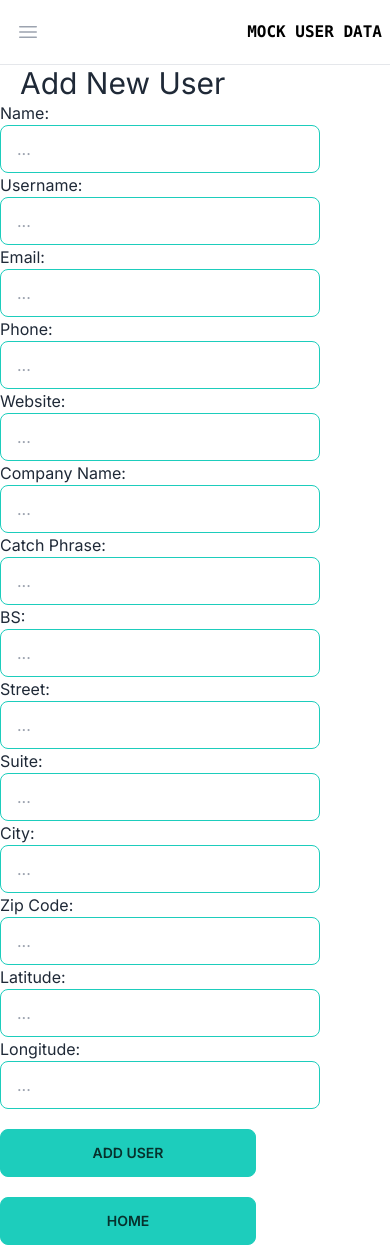
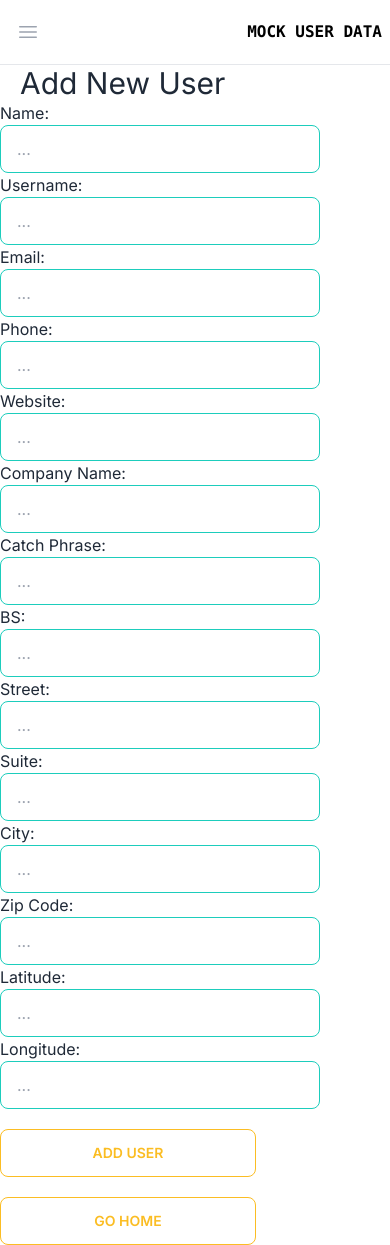
Before and after one commit to mig-gonz/usersAPIFrontend, a Next.js app: page /adduser in a window 390 px wide. Built offline with nearby package versions, Linux system fonts and the light colour scheme.

Commit message:
styled addUser page to be responsive, fixed grid layout. styled update page

```diff
--- a/app/adduser/page.tsx
+++ b/app/adduser/page.tsx
@@ -101,12 +101,13 @@ const AddUser = () => {
   return (
     <div>
       <h1 className="text-3xl ml-5">Add New User</h1>
-      {/*  //  108  md:flex justify-center */}
-      <div className="md:flex md:space-x-4 md:ml-5">
-        <form onSubmit={handleSubmit}>
+      <div className="">
+        <form
+          onSubmit={handleSubmit}
+          className="grid grid-cols-1 md:grid-cols-3 md:ml-10"
+        >
           {/* First set of 3 */}
-          {/* // 111 flex items-center space-x-3 space-y-6 */}
-          <div className="grid md:flex md:space-x-3 md:items-center">
+          <div className=" grid grid-cols-1">
             <label htmlFor="name">Name:</label>
             <input
               type="text"
@@ -143,8 +144,7 @@ const AddUser = () => {
           </div>
 
           {/* second set */}
-          {/* flex space-y-6  space-x-3 items-center */}
-          <div className="grid md:flex  md:items-center md:space-x-3 md:space-y-5">
+          <div className="   grid grid-cols-1">
             <label htmlFor="phone">Phone:</label>
             <input
               type="tel"
@@ -180,8 +180,7 @@ const AddUser = () => {
           </div>
 
           {/* third set */}
-          {/* flex space-y-6 space-x-3 items-center */}
-          <div className="grid md:flex md:items-center md:space-x-3 md:space-y-5">
+          <div className="   grid grid-cols-1">
             <label htmlFor="catch_phrase">Catch Phrase:</label>
             <input
               type="text"
@@ -217,8 +216,7 @@ const AddUser = () => {
           </div>
 
           {/* fourth set */}
-          {/* flex space-y-6 space-x-3 items-center */}
-          <div className="grid md:flex md:items-center md:space-x-3 md:space-y-5">
+          <div className="  grid grid-cols-1">
             <label htmlFor="suite">Suite:</label>
             <input
               type="text"
@@ -254,8 +252,7 @@ const AddUser = () => {
           </div>
 
           {/* Last set (2) */}
-          {/* flex space-y-6  space-x-3 items-center */}
-          <div className="grid md:flex  md:items-center md:justify-center md:space-x-3 md:space-y-5">
+          <div className="  grid grid-cols-1">
             <label htmlFor="lat">Latitude:</label>
             <input
               type="text"
@@ -278,12 +275,18 @@ const AddUser = () => {
               className="input input-bordered input-accent w-full max-w-xs"
             />
           </div>
-          <div className="md:flex  md:justify-center md:space-x-3">
-            <button type="submit" className="btn btn-accent btn-wide mt-5">
+          <div className="">
+            <button
+              type="submit"
+              className="btn btn-outline btn-warning btn-wide mt-5"
+            >
               Add User
             </button>
-            <Link href={"/"} className="btn btn-accent btn-wide mt-5">
-              Home
+            <Link
+              href={"/"}
+              className="btn btn-outline btn-warning btn-wide mt-5"
+            >
+              Go Home
             </Link>
           </div>
         </form>
--- a/app/page.tsx
+++ b/app/page.tsx
@@ -12,9 +12,11 @@ export default function Home() {
                 <h2 className="mt-5">
                   View an example of how to retrieve a list of all users for
                   your application:
-                  <span className="btn btn-sm btn-accent ml-5">
-                    <Link href={"/users"}>/users</Link>
-                  </span>
+                  <Link href={"/users"}>
+                    <span className="btn btn-sm btn-outline btn-success ml-5">
+                      /users
+                    </span>
+                  </Link>
                 </h2>
                 <p>
                   As well as explore the following actions for individual users:
@@ -39,9 +41,11 @@ export default function Home() {
                 <h2 className="mt-5">
                   View an example of how to add a new user to the database using
                   the POST method:
-                  <span className="btn btn-sm btn-accent ml-5">
-                    <Link href={"/adduser"}>/adduser</Link>
-                  </span>
+                  <Link href={"/adduser"}>
+                    <span className="btn btn-sm btn-outline btn-success ml-5">
+                      /adduser
+                    </span>
+                  </Link>
                 </h2>
                 <p>
                   Fill out the form to add the user to the database using a POST
--- a/app/users/[userId]/update/page.tsx
+++ b/app/users/[userId]/update/page.tsx
@@ -76,48 +76,64 @@ export default function UpdateUserPage({ params: { userId } }: Params) {
 
   return (
     <div>
-      <h1>Edit User Information</h1>
+      <h1 className="text-2xl text-center mt-5 font-bold mb-4">
+        Edit User Information
+      </h1>
 
-      <form onSubmit={handleSubmit}>
-        <div>
-          <label htmlFor="name">Name:</label>
+      <form onSubmit={handleSubmit} className="grid gap-4 max-w-md mx-auto">
+        <div className="grid grid-cols-2 gap-4">
+          <label htmlFor="name" className="text-sm font-medium self-center">
+            Name:
+          </label>
           <input
             type="text"
             name="name"
             value={formData.name}
             onChange={handleInputChange}
+            className="border rounded-md py-2 px-4"
           />
         </div>
-        <div>
-          <label htmlFor="username">Username:</label>
+        <div className="grid grid-cols-2 gap-4">
+          <label htmlFor="username" className="text-sm font-medium self-center">
+            Username:
+          </label>
           <input
             type="text"
             name="username"
             value={formData.username}
             onChange={handleInputChange}
+            className="border rounded-md py-2 px-4"
           />
         </div>
         {/* Add input fields for other properties */}
-        <div>
-          <label htmlFor="email">Email:</label>
+        <div className="grid grid-cols-2 gap-4">
+          <label htmlFor="email" className="text-sm font-medium self-center">
+            Email:
+          </label>
           <input
             type="email"
             name="email"
             value={formData.email}
             onChange={handleInputChange}
+            className="border rounded-md py-2 px-4"
           />
         </div>
-        <div>
-          <label htmlFor="phone">Phone:</label>
+        <div className="grid grid-cols-2 gap-4">
+          <label htmlFor="phone" className="text-sm font-medium self-center">
+            Phone:
+          </label>
           <input
             type="tel"
             name="phone"
             value={formData.phone}
             onChange={handleInputChange}
+            className="border rounded-md py-2 px-4"
           />
         </div>
         {/* Add more input fields for other properties */}
-        <button type="submit">Update</button>
+        <button type="submit" className="btn btn-sm btn-outline btn-success">
+          Update
+        </button>
       </form>
     </div>
   );
--- a/app/users/page.tsx
+++ b/app/users/page.tsx
@@ -27,7 +27,9 @@ const Users = async () => {
                 <p>Go to user page:</p>
 
                 <Link href={`/users/${user.id}`}>
-                  <button className="btn btn-accent">userId: {user.id}</button>
+                  <button className="btn btn-outline btn-success">
+                    userId: {user.id}
+                  </button>
                 </Link>
               </div>
               <div className="divider"></div>
```
